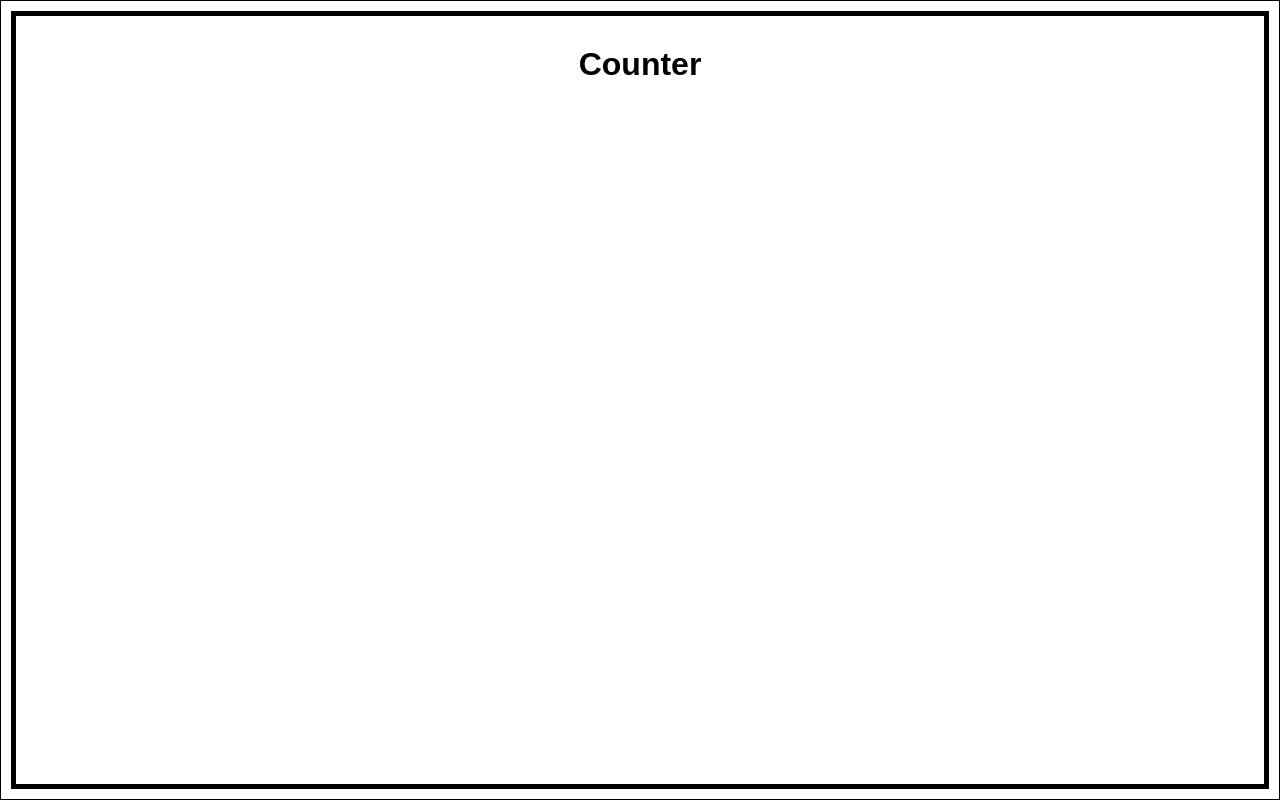
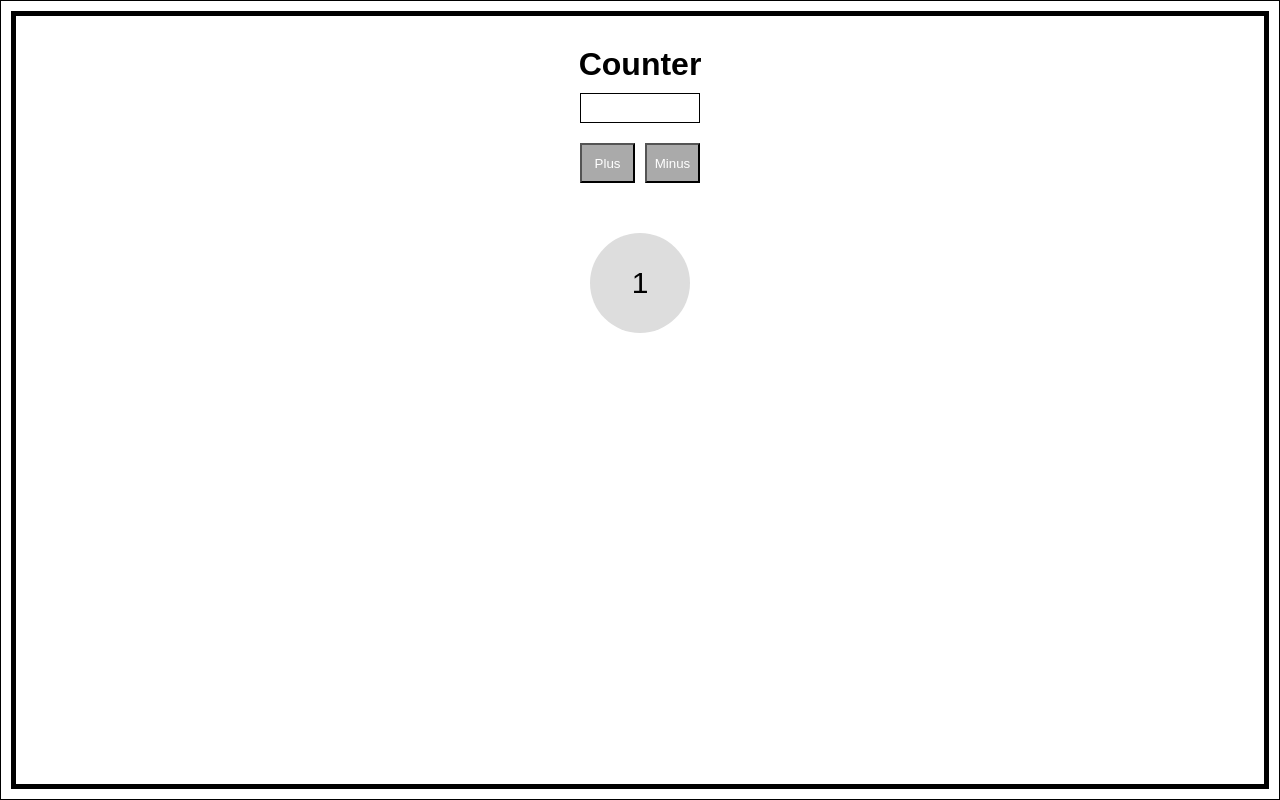
Before and after one commit to hyunji-bang/Redux-Study-Ex, a React (Create React App) app: page / in a window 1280 px wide. Built offline with nearby package versions, Linux system fonts and the light colour scheme.

Commit message:
Init Counter Structure

```diff
--- a/src/components/Counter.js
+++ b/src/components/Counter.js
@@ -0,0 +1,23 @@
+import React, { Component } from 'react';
+
+class Counter extends Component {
+    render() {
+        return (
+            <div className="Counter">
+                <p className="InputField">
+                    <input type="text"/>
+                </p>
+
+                <div className="CountButtons">
+                    <button>Plus</button>
+                    <button>Minus</button>
+                </div>
+
+                <p className="CountResult">1</p>
+
+            </div>
+        )
+    }
+}
+
+export default Counter;
--- a/src/containers/App.js
+++ b/src/containers/App.js
@@ -1,10 +1,12 @@
 import React, { Component } from 'react';
+import CounterContainer from './CounterContainer'
 
 class App extends Component {
     render() {
         return (
             <div className="App">
                 <h1>Counter</h1>
+                <CounterContainer/>
             </div>
         );
     }
--- /dev/null
+++ b/src/containers/CounterContainer.js
@@ -0,0 +1,12 @@
+import React, { Component } from 'react';
+import Counter from '../components/Counter';
+
+class CounterContainer extends Component {
+    render() {
+        return (
+            <Counter/>
+        )
+    }
+}
+
+export default CounterContainer;
--- a/src/index.css
+++ b/src/index.css
@@ -26,11 +26,30 @@ ul, li {
     height: calc(100% - 20px);
 }
 .InputField {
-    margin: 10px 10px 40px 10px;
+    margin: 10px;
 }
 input {
     border: 1px #000 solid;
-    width: 50%;
+    width: 120px;
     height: 30px;
     line-height: 30px;
+    font-size: 20px;
+    text-align: center;
 }
+.CountButtons button {
+    width: 55px;
+    height: 40px;
+    margin: 10px 5px 50px;
+    background: #aaa;
+    color: #fff;
+}
+.CountResult {
+    background: #ddd;
+    width: 100px;
+    height: 100px;
+    line-height: 100px;
+    text-align: center;
+    margin: 0 auto;
+    border-radius: 50px;
+    font-size: 30px;
+}
--- a/src/index.js
+++ b/src/index.js
@@ -4,6 +4,6 @@ import App from './containers/App';
 import './index.css';
 
 ReactDOM.render(
-    <App />,
+    <App/>,
     document.getElementById('root')
 );
```
